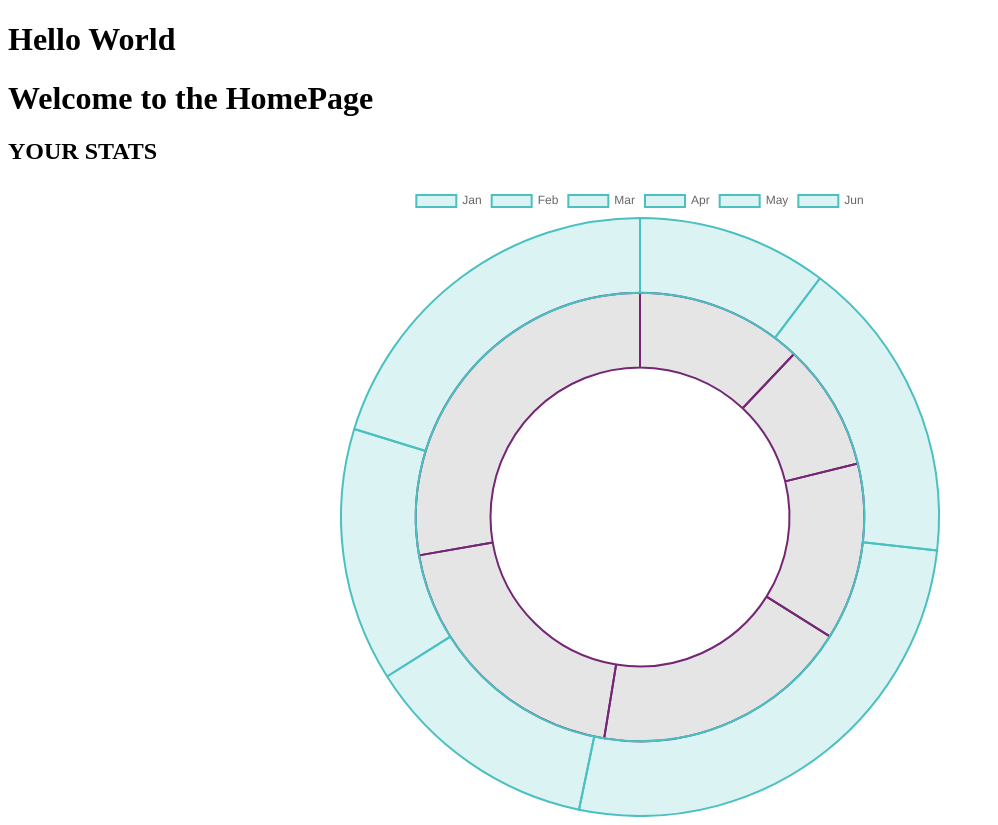
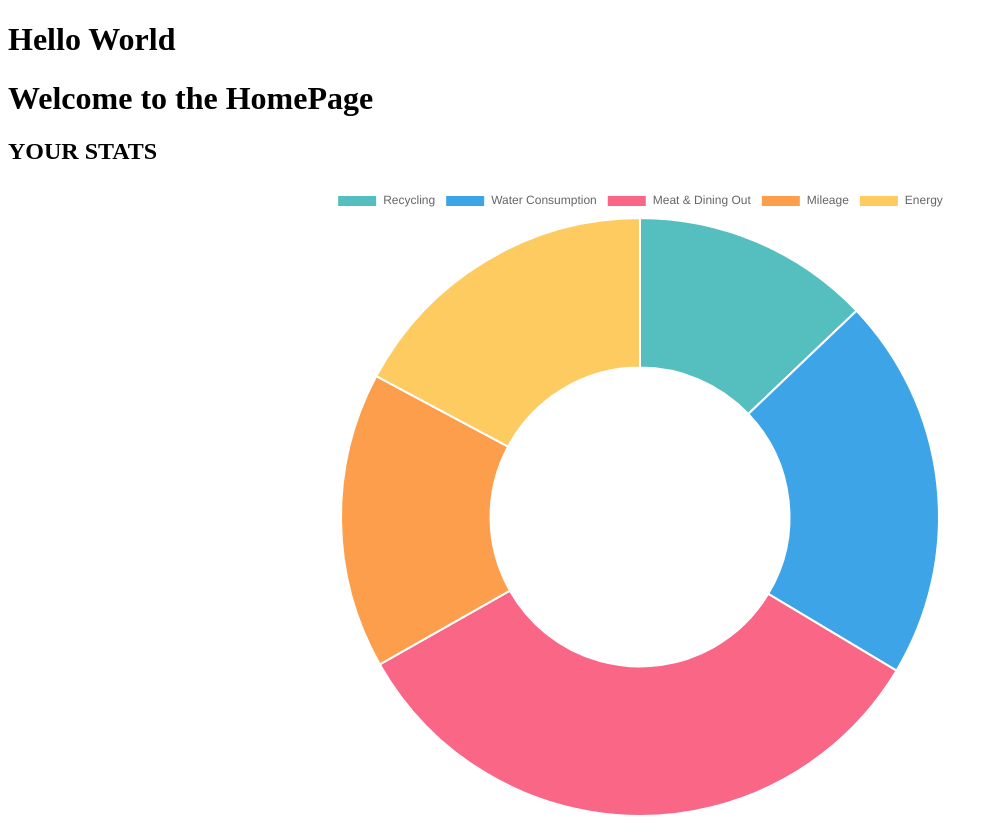
Before and after one commit to eellin6/Carbon-Crushers, a React app: page / in a window 1280 px wide. Shown: the whole page, without its empty margins (0-998 px from the left). Built offline with nearby package versions, Linux system fonts and the light colour scheme; the HTML template or start-up script is replaced by a standard one.

Commit message:
/Doughnut Update and bundle.js hide

```diff
--- a/client/src/components/HomePage.tsx
+++ b/client/src/components/HomePage.tsx
@@ -6,22 +6,30 @@ const homePage = () => {
   const [ name, setName ] = useState('');
 
   const data = {
-    labels: ["Jan", "Feb", "Mar", "Apr", "May", "Jun"],
     datasets: [
       {
+        text: "Your Stats",
         label: "First dataset",
-        data: [33, 53, 85, 41, 44, 65],
+        data: [33, 53, 85, 41, 44],
         fill: true,
-        backgroundColor: "rgba(75,192,192,0.2)",
-        borderColor: "rgba(75,192,192,1)"
-      },
-      {
-        label: "Second dataset",
-        data: [33, 25, 35, 51, 54, 76],
-        fill: false,
-        borderColor: "#742774"
+        backgroundColor: [
+          "#55BFBF",
+          "#3EA4E8",
+          "#FA6685",
+          "#FC9E4B",
+          "#FDCB60"
+        ],
+        borderColor: [
+          "#FFF"
+          // "#55BFBF",
+          // "#3EA4E8",
+          // "#FA6685",
+          // "#FC9E4B",
+          // "#FDCB60"
+        ],
       }
-    ]
+    ],
+    labels: ["Recycling", "Water Consumption", "Meat & Dining Out", "Mileage", "Energy"]
   };
 
   return (
```
Also changed, not shown: 1 other file (tests, documents, lock files or other folders).
